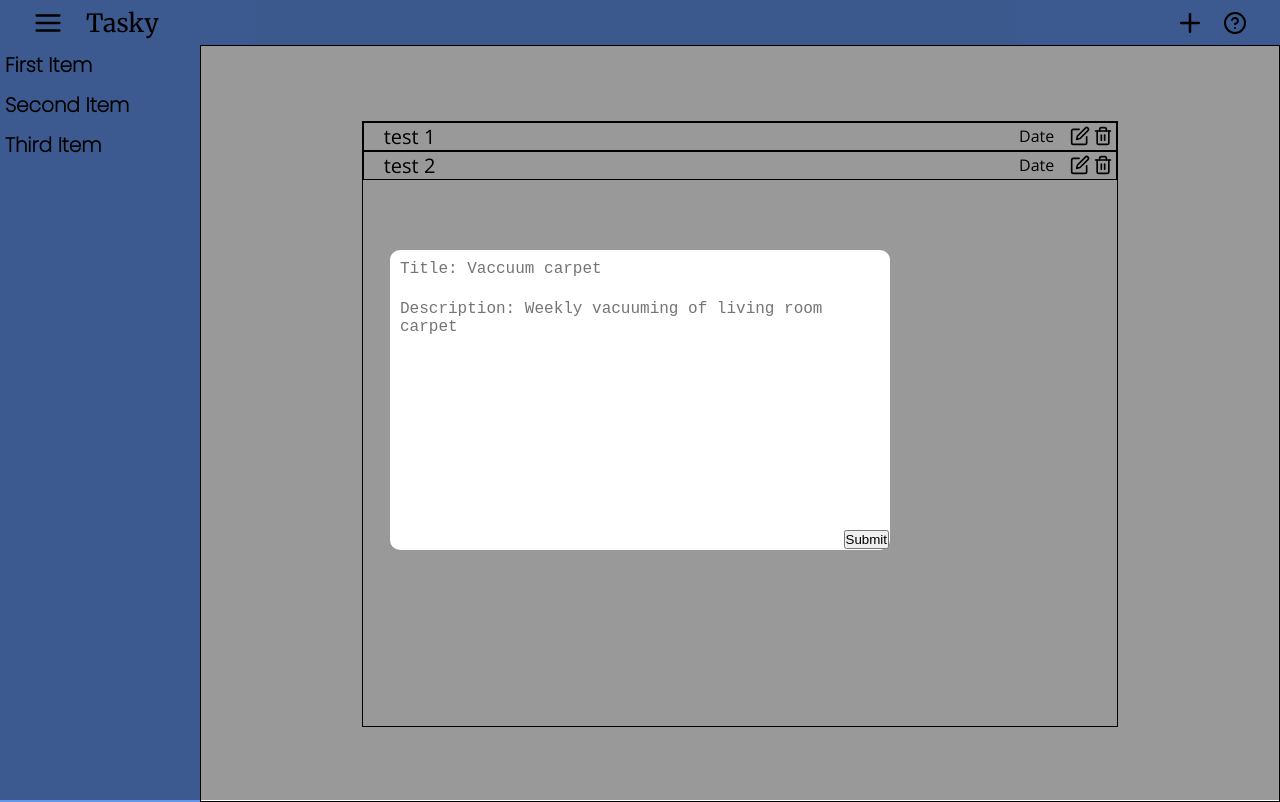
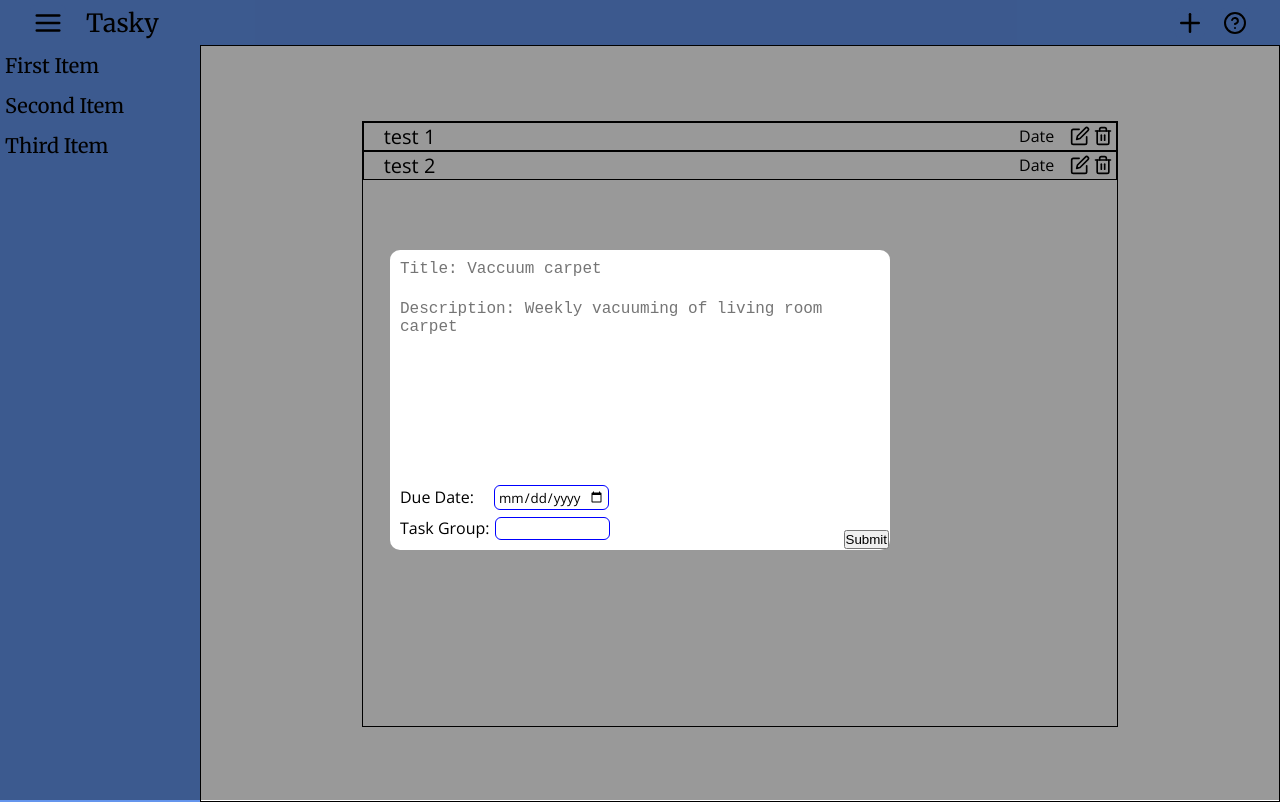
Before and after one commit to EricTGoto/Tasky, a React (Create React App) app: page / in a window 1280 px wide. Both pictures are taken after a click on the picture 1190 px from the left and 22 px from the top of the page. Built offline with nearby package versions, Linux system fonts and the light colour scheme.

Commit message:
added date and task group inputs into task form

```diff
--- a/src/components/TaskForm.js
+++ b/src/components/TaskForm.js
@@ -65,6 +65,21 @@ function TaskForm({ show, setTask }) {
             className="form-input form-description"
             maxLength={300}
           />
+          <label htmlFor="taskDate" className="task-date-container">
+            Due Date:
+            <input type="date" id="taskDate" className="form-date-selector" />
+          </label>
+          <label htmlFor="form-task-groups-choice" className="form-task-group-container">
+            Task Group:
+            <input list="form-task-groups" id="form-task-groups-choice" />
+          </label>
+          <datalist id="form-task-groups">
+            <option value="Chocolate">Chocolate</option>
+            <option value="Coconut">Coconut</option>
+            <option value="Mint">Mint</option>
+            <option value="Strawberry">Strawberry</option>
+            <option value="Vanilla">Vanilla</option>
+          </datalist>
           <button className="submit-button" type="submit">Submit</button>
         </form>
       </div>
--- a/src/style.css
+++ b/src/style.css
@@ -6,6 +6,9 @@
 body, #root, .app, .main-elements {
     height: 100vh;
     --main-background-color: cornflowerblue;
+    --main-font: 'Merriweather', serif;
+    --secondary-font: 'Open Sans', sans-serif;
+
 }
 
 .main-elements {
@@ -21,7 +24,7 @@ body, #root, .app, .main-elements {
     justify-content: space-between;
     align-items: center;
     height: 45px;
-    font-family: 'Merriweather', serif;
+    font-family: var(--main-font);
     background-color: var(--main-background-color);
 }
 
@@ -108,6 +111,7 @@ body, #root, .app, .main-elements {
 }
 
 .task-title {
+    font-family: var(--secondary-font);
     font-size: 20px;
     margin-left: 20px;
 }
@@ -168,7 +172,45 @@ body, #root, .app, .main-elements {
 }
 
 .form-description {
-    height: 175px;
+    height: 150px;
+}
+
+.task-date-container {
+    font-family: var(--secondary-font);
+    position: absolute;
+    bottom: 40px;
+    left:10px;
+}
+
+.form-date-selector {
+    box-sizing: border-box;
+    appearance: none;
+    border: 1px blue solid;
+    height: 25px;
+    width: 115px;
+    margin-left: 20px;
+    border-radius: 6px;
+    font-family: 'Open Sans', sans-serif;
+    padding: 3px;
+}
+
+.form-task-group-container {
+    font-family: 'Open Sans', sans-serif;
+    position: absolute;
+    bottom: 10px;
+    left: 10px;
+}
+
+#form-task-groups-choice {
+    appearance: none;
+    font-family: 'Open Sans', sans-serif;
+    box-sizing: border-box;
+    border: 1px blue solid;
+    padding: 3px;
+    margin-left: 5px;
+    border-radius: 6px;
+    width: 115px;
+    height: 23px;
 }
 
 .submit-button {
@@ -186,8 +228,8 @@ body, #root, .app, .main-elements {
     padding-top: 45px;
     transform: translateX(-200px);
     background-color: cornflowerblue;
-    font-family: 'Poppins', sans-serif;
-    font-weight: 600;
+    font-family: var(--main-font);
+    font-weight: 400;
 }
 
 .sidebar.show {
```
